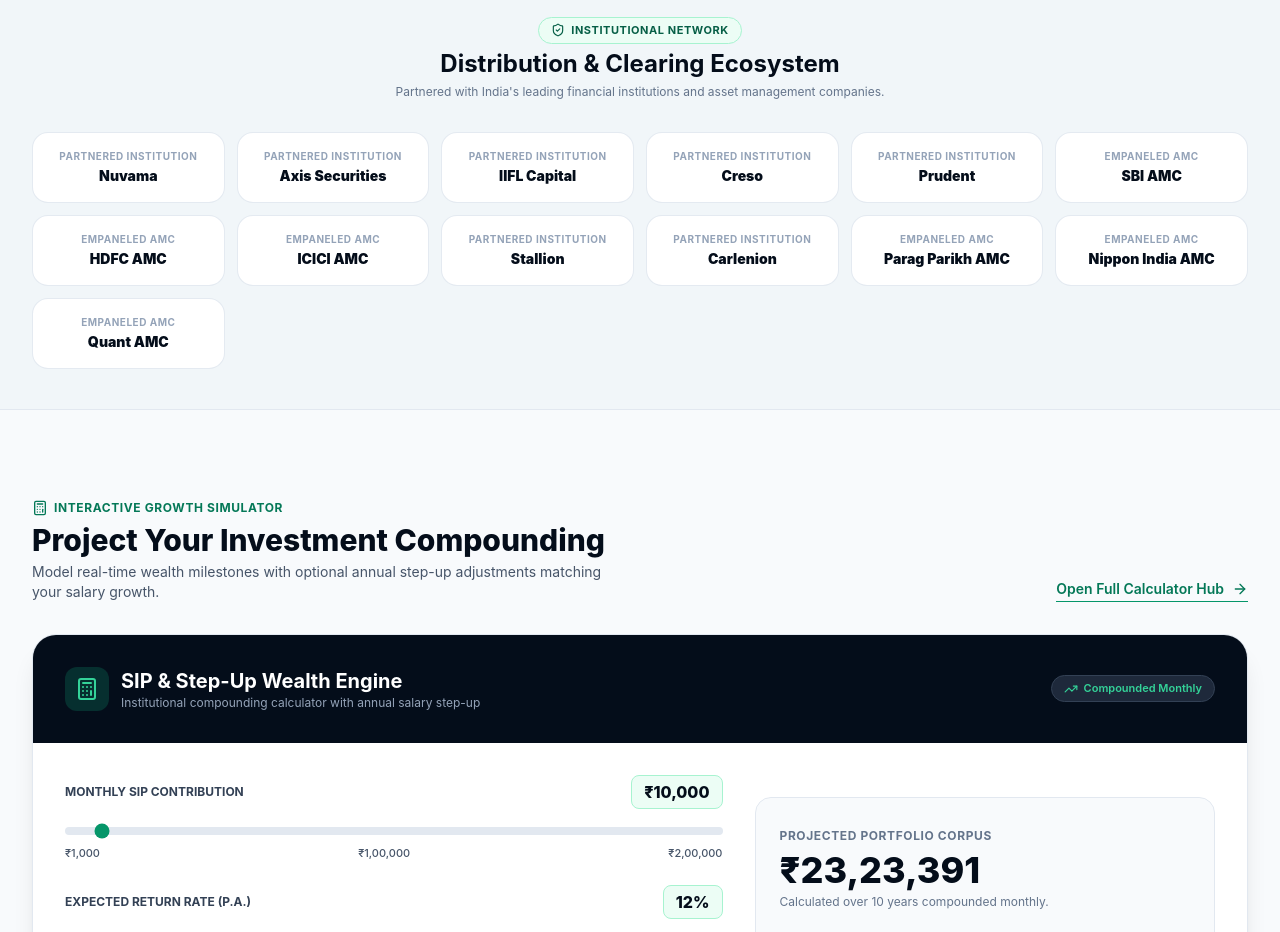
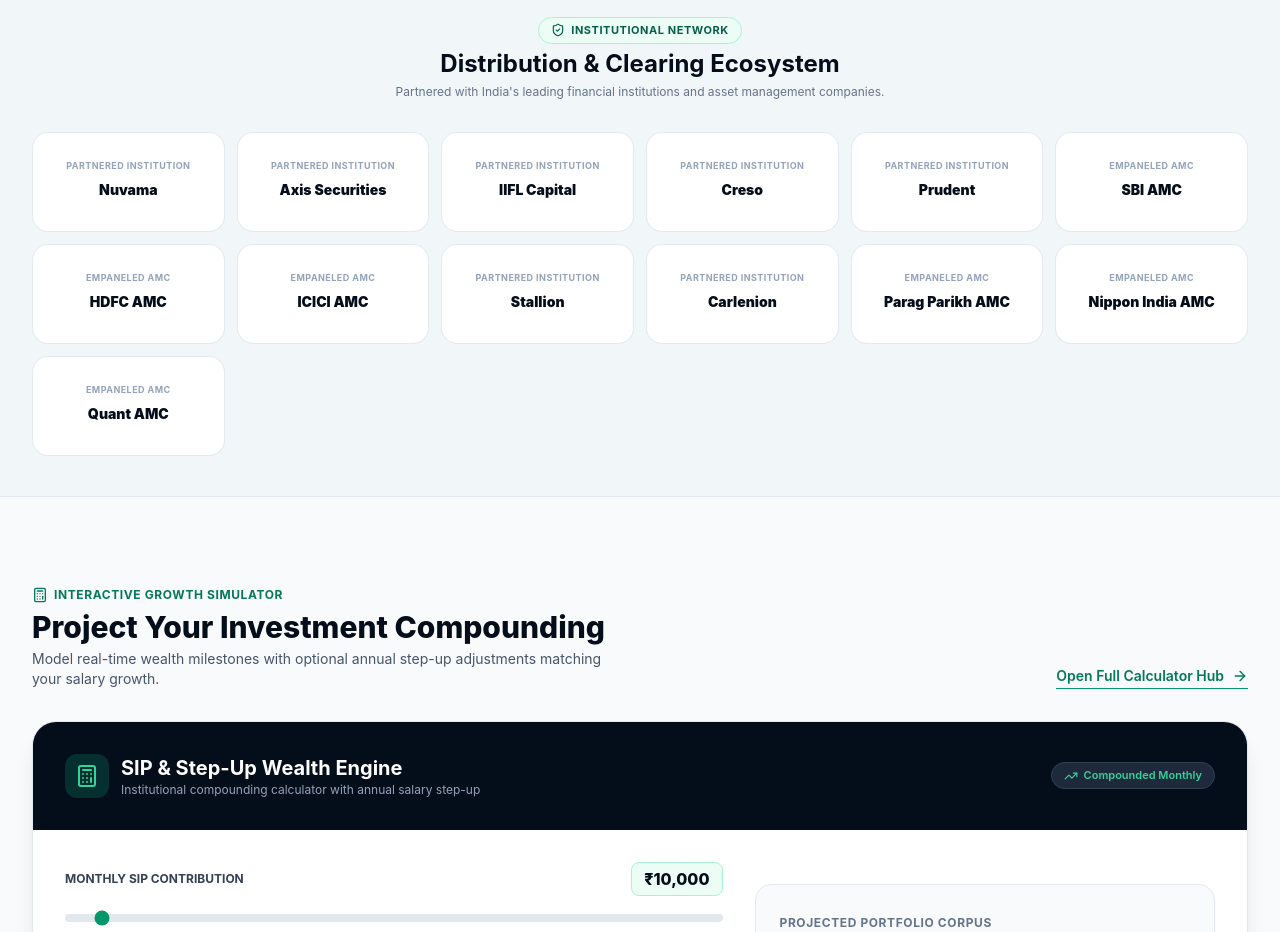
Before and after one commit to jayshah292/Sarkar-Capital, a Next.js app: page / in a window 1280 px wide. Shown: the part 940-1872 px from the top of the page. Built offline with nearby package versions, Linux system fonts and the light colour scheme; no server answers; the database is empty.

Commit message:
Update PartnerRail.tsx

```diff
--- a/src/components/PartnerRail.tsx
+++ b/src/components/PartnerRail.tsx
@@ -1,20 +1,40 @@
+"use client";
+
+import { useEffect, useState } from "react";
 import { ShieldCheck } from "lucide-react";
+import { supabase } from "@/lib/supabase";
 
 export default function PartnerRail() {
+  const [content, setContent] = useState<Record<string, string>>({});
+
+  useEffect(() => {
+    async function loadLogos() {
+      const { data } = await supabase.from("site_content").select("*");
+      if (data) {
+        const map: Record<string, string> = {};
+        data.forEach((row: { key: string; value: string }) => {
+          map[row.key] = row.value;
+        });
+        setContent(map);
+      }
+    }
+    loadLogos();
+  }, []);
+
   const partners = [
-    { name: "Nuvama", role: "Partnered Institution" },
-    { name: "Axis Securities", role: "Partnered Institution" },
-    { name: "IIFL Capital", role: "Partnered Institution" },
-    { name: "Creso", role: "Partnered Institution" },
-    { name: "Prudent", role: "Partnered Institution" },
-    { name: "SBI AMC", role: "Empaneled AMC" },
-    { name: "HDFC AMC", role: "Empaneled AMC" },
-    { name: "ICICI AMC", role: "Empaneled AMC" },
-    { name: "Stallion", role: "Partnered Institution" },
-    { name: "Carlenion", role: "Partnered Institution" },
-    { name: "Parag Parikh AMC", role: "Empaneled AMC" },
-    { name: "Nippon India AMC", role: "Empaneled AMC" },
-    { name: "Quant AMC", role: "Empaneled AMC" },
+    { key: "logo_nuvama", name: "Nuvama", role: "Partnered Institution" },
+    { key: "logo_axis", name: "Axis Securities", role: "Partnered Institution" },
+    { key: "logo_iifl", name: "IIFL Capital", role: "Partnered Institution" },
+    { key: "logo_creso", name: "Creso", role: "Partnered Institution" },
+    { key: "logo_prudent", name: "Prudent", role: "Partnered Institution" },
+    { key: "logo_sbi", name: "SBI AMC", role: "Empaneled AMC" },
+    { key: "logo_hdfc", name: "HDFC AMC", role: "Empaneled AMC" },
+    { key: "logo_icici", name: "ICICI AMC", role: "Empaneled AMC" },
+    { key: "logo_stallion", name: "Stallion", role: "Partnered Institution" },
+    { key: "logo_carlenion", name: "Carlenion", role: "Partnered Institution" },
+    { key: "logo_parag", name: "Parag Parikh AMC", role: "Empaneled AMC" },
+    { key: "logo_nippon", name: "Nippon India AMC", role: "Empaneled AMC" },
+    { key: "logo_quant", name: "Quant AMC", role: "Empaneled AMC" },
   ];
 
   return (
@@ -32,21 +52,30 @@
           </p>
         </div>
 
-        {/* Clean Partner Logo Grid */}
+        {/* Partner Logo & Badge Grid */}
         <div className="grid grid-cols-2 sm:grid-cols-3 md:grid-cols-4 lg:grid-cols-6 gap-3 pt-2">
-          {partners.map((partner, idx) => (
+          {partners.map((partner, idx) => {
+            const logoUrl = content[partner.key];
+            return (
               <div
                 key={idx}
-              className="bg-white rounded-2xl p-4 border border-slate-200/90 shadow-2xs flex flex-col justify-center items-center text-center hover:border-emerald-500/60 transition"
+                className="bg-white rounded-2xl p-4 border border-slate-200/90 shadow-2xs flex flex-col justify-center items-center text-center hover:border-emerald-500/60 transition min-h-[100px]"
               >
-              <span className="text-[10px] font-bold uppercase tracking-wider text-slate-400 block mb-0.5">
+                <span className="text-[9px] font-bold uppercase tracking-wider text-slate-400 block mb-1">
                   {partner.role}
                 </span>
-              <span className="text-xs sm:text-sm font-black text-navy-900 leading-snug">
+                {logoUrl ? (
+                  <div className="h-10 w-24 flex items-center justify-center my-1">
+                    <img src={logoUrl} alt={partner.name} className="max-h-full max-w-full object-contain" />
+                  </div>
+                ) : (
+                  <span className="text-xs sm:text-sm font-black text-navy-900 leading-snug my-1">
                     {partner.name}
                   </span>
+                )}
               </div>
-          ))}
+            );
+          })}
         </div>
       </div>
     </section>
```
Lines whose indentation alone changed are shown as unchanged.
